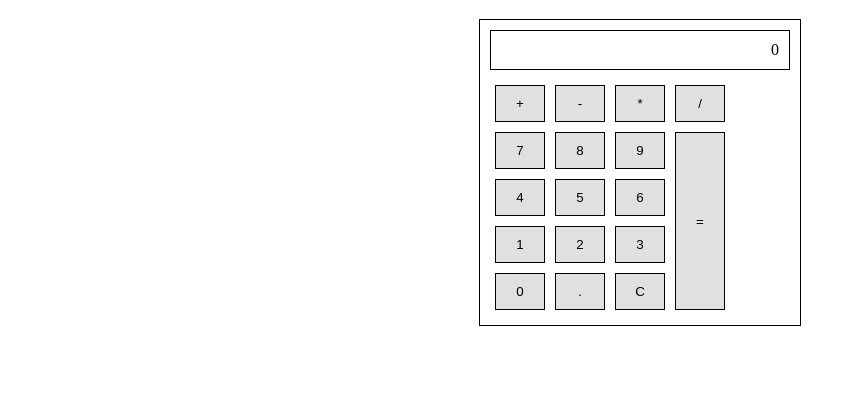
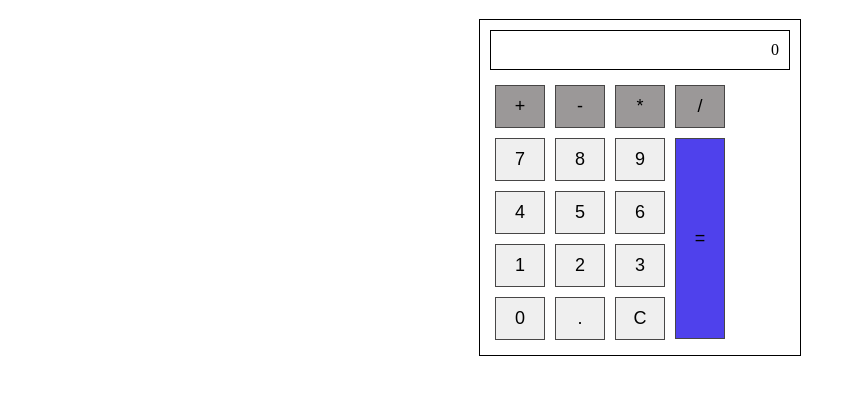
Before and after one commit to Sterll/Kiwee, a plain HTML site: page JavaScript - Project/Calculatrice/index.html in a window 1280 px wide. Shown: the part 61-456 px from the top of the page, without its empty margins (0-855 px from the left). Drawn offline with Linux system fonts and the light colour scheme.

Commit message:
Style changes

```diff
--- a/JavaScript - Project/Calculatrice/index.html
+++ b/JavaScript - Project/Calculatrice/index.html
@@ -11,10 +11,10 @@
     <div class="calculator">
         <div id="display">0</div>
         <div class="row">
-            <button id="addition">+</button>
-            <button id="soustraction">-</button>
-            <button id="multiplication">*</button>
-            <button id="division">/</button>
+            <button class="btn_concatenation" id="addition">+</button>
+            <button class="btn_concatenation" id="soustraction">-</button>
+            <button class="btn_concatenation" id="multiplication">*</button>
+            <button class="btn_concatenation" id="division">/</button>
         </div>
         <div class="row">
             <button class="btn_number">7</button>
--- a/JavaScript - Project/Calculatrice/style.css
+++ b/JavaScript - Project/Calculatrice/style.css
@@ -19,6 +19,7 @@
 .btn.equal {
     flex-grow: 1; /* Permettre au bouton égal de grandir */
     height: 380%; /* Définir la hauteur à 100% de son conteneur */
+    background-color: rgb(79, 65, 236)
 }
 
 #display {
@@ -31,12 +32,15 @@
 
 button{
     width: 50px;
-    background-color: #e0e0e0;
-    border: 1px solid #000;
+    border: 1px solid #474646;
     padding: 10px;
     margin: 5px;
     cursor: pointer;
+    font-size: large;
+}
 
+.btn_concatenation{
+    background-color: #9b9898;
 }
 
 button:hover{
```
